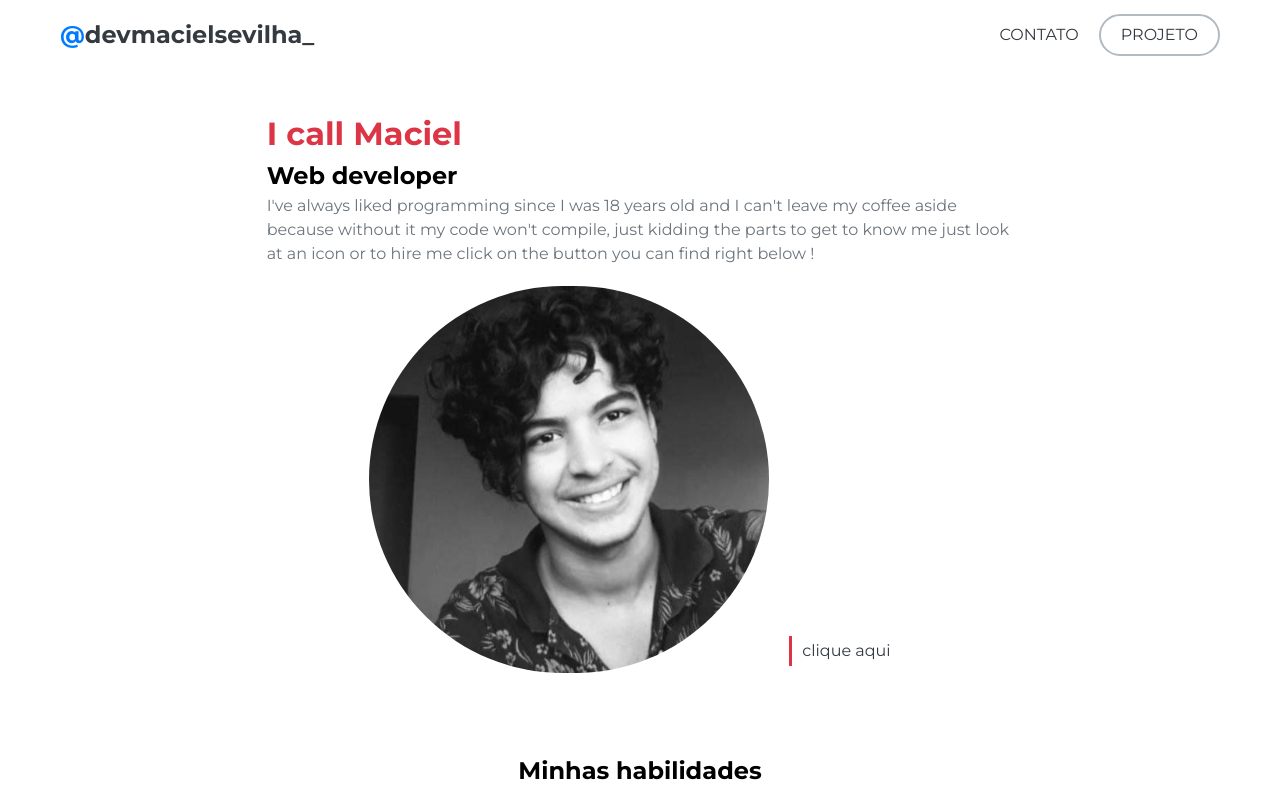
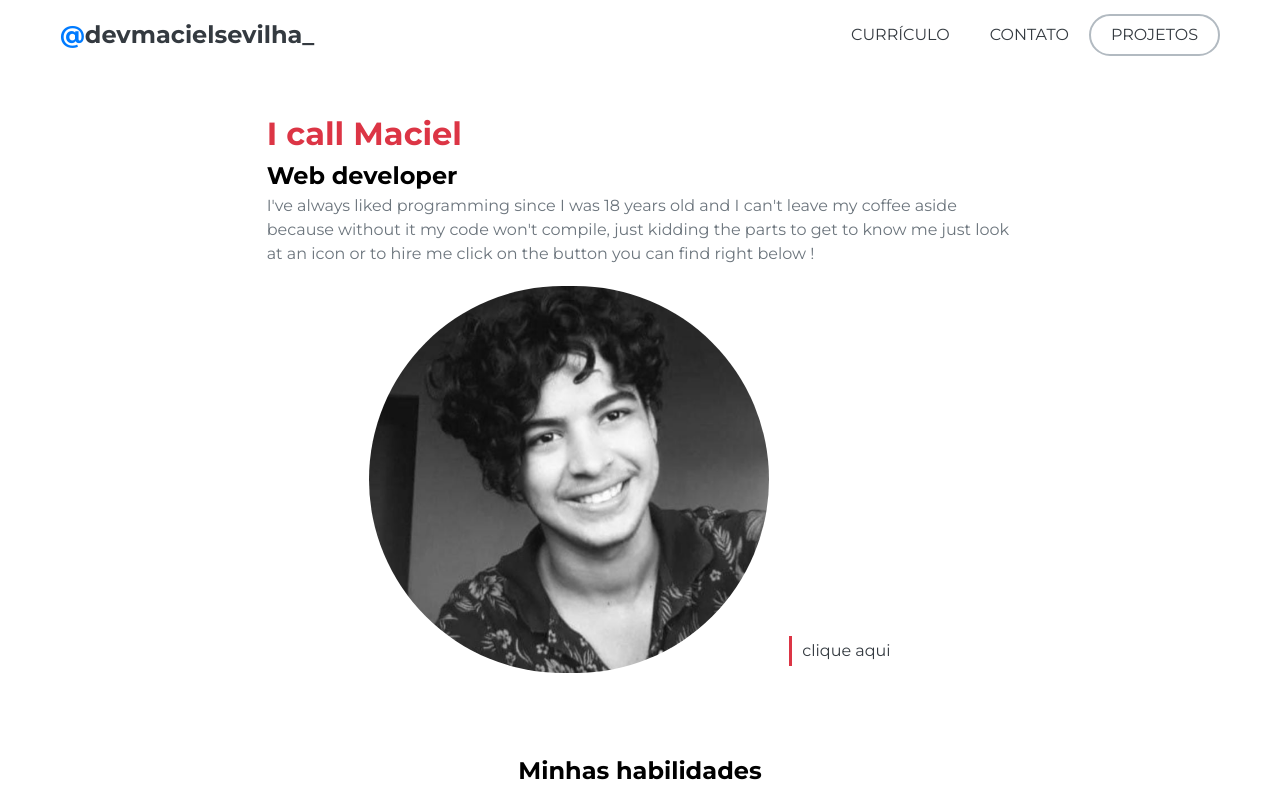
Before and after one commit to macielsevilha/portfolio, a Next.js app: page / in a window 1280 px wide. Shown: the top 800 px of the page. Built offline with nearby package versions, Linux system fonts and the light colour scheme.

Commit message:
resolvendo erro de layout

```diff
--- a/src/app/components/_ui/Navbar.jsx
+++ b/src/app/components/_ui/Navbar.jsx
@@ -19,11 +19,15 @@ export function Navbar() {
             <ul className={`portfolio-navbar__items ${id?.target.className.replace('ropdown', 'active')}`} >
                 <li>
                     <i><BsChatDotsFill /></i>
+                    <Link href={''}>Currículo</Link>
+                </li>
+                <li>
+                    <i><BsChatDotsFill /></i>
                     <Link href={''}>Contato</Link>
                 </li>
                 <li className="portfolio-navbar--item">
                     <i><BsFillPersonLinesFill /></i>
-                    <Link href={''}>Projeto</Link>
+                    <Link href={''}>Projetos</Link>
                 </li>
             </ul>
         </nav>
--- a/src/app/page.module.scss
+++ b/src/app/page.module.scss
@@ -10,7 +10,7 @@
 .main {
   display: flex;
   flex-direction: column;
-  justify-content: space-between;
+  justify-content: right;
   padding: 0rem;
   min-height: 100vh;
 }
```
